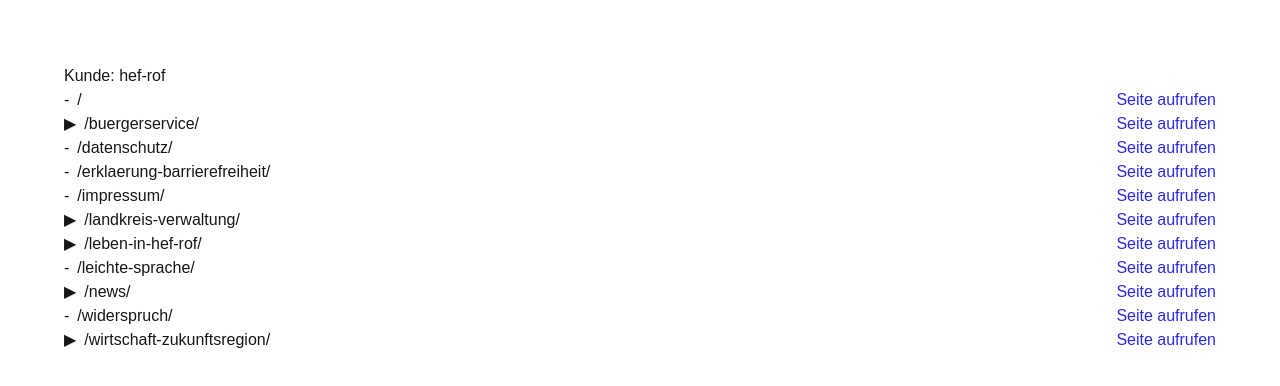
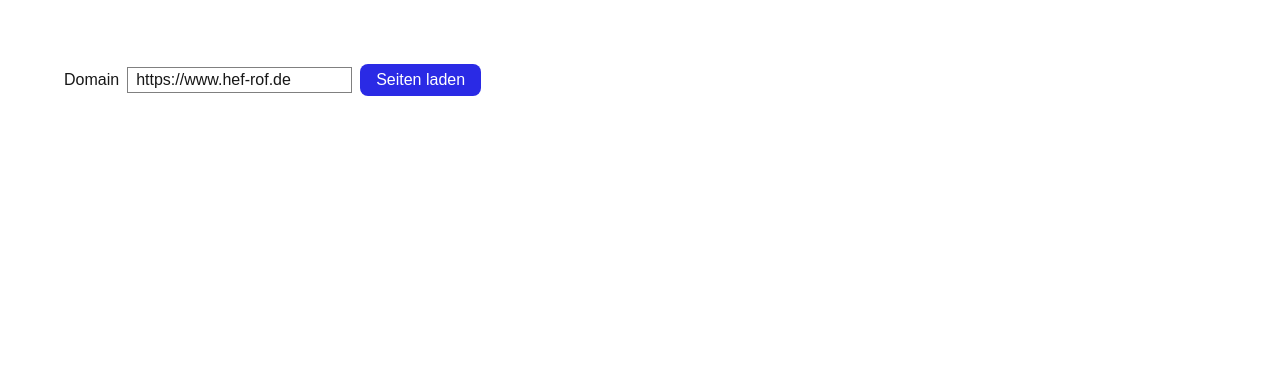
Before and after one commit to alexanderhodes/challenge-viind, a Next.js app: page / in a window 1280 px wide. Shown: the top 386 px of the page. Built offline with nearby package versions, Linux system fonts and the light colour scheme.

Commit message:
feat: added input for url

```diff
--- a/app/api/customers/route.ts
+++ /dev/null
@@ -1,6 +0,0 @@
-import { customers } from "@/data/paths";
-import { NextResponse } from "next/server";
-
-export async function GET() {
-  return NextResponse.json(customers);
-}
--- /dev/null
+++ b/app/api/pages/route.ts
@@ -0,0 +1,34 @@
+import { domains } from "@/data/paths";
+import { NextResponse } from "next/server";
+
+const toHostname = (input: string) => {
+  try {
+    const url = new URL(input.startsWith("https://") ? input : `https://input`);
+    return url.hostname.toLowerCase().replace(/^www\./, "");
+  } catch {
+    return undefined;
+  }
+};
+
+export async function POST(request: Request) {
+  const body = await request.json().catch(() => null);
+  const hostname =
+    typeof body?.domain === "string"
+      ? toHostname(body.domain.trim())
+      : undefined;
+
+  if (!hostname) {
+    return NextResponse.json({ error: "Ungültige Domain" }, { status: 400 });
+  }
+
+  const domain = domains.find((d) => toHostname(d.baseUrl) === hostname);
+
+  if (!domain) {
+    return NextResponse.json(
+      { error: "Domain nicht gefunden" },
+      { status: 404 },
+    );
+  }
+
+  return NextResponse.json(domain);
+}
--- a/app/globals.css
+++ b/app/globals.css
@@ -47,3 +47,21 @@ body {
 a {
   color: rgb(42, 42, 229);
 }
+
+.split {
+  display: grid;
+  grid-template-columns: minmax(240px, 1fr) 2fr;
+  gap: 32px;
+  margin-top: 32px;
+}
+
+.search-button {
+  border-radius: 8px;
+  padding: 4px 16px;
+  background-color: rgb(42, 42, 229);
+  color: #ffffff;
+}
+
+.label {
+  font-weight: 700;
+}
--- a/app/page.tsx
+++ b/app/page.tsx
@@ -1,40 +1,53 @@
 "use client";
 
-import { CustomerTree } from "@/components/customer-tree";
-import { Customer } from "@/data/paths";
-import { useQuery } from "@tanstack/react-query";
+import { DomainTree } from "@/components/domain-tree";
+import { PageDetail } from "@/components/page-detail";
+import { useDomainPages } from "@/hooks/use-domain-pages";
+import { buildPathTree, findNode } from "@/utils/tree.util";
+import { FormEvent, useMemo, useState } from "react";
 
 export default function Home() {
-  const { data, error, isPending } = useQuery<Customer[]>({
-    queryKey: ["customers"],
-    queryFn: async () => {
-      const response = await fetch("/api/customers");
-      if (!response.ok) throw new Error(`HTTP ${response.status}`);
-      return response.json();
-    },
-  });
+  const [domain, setDomain] = useState("https://www.hef-rof.de");
+  const [selectedPath, setSelectedPath] = useState<string>();
+  const { data, error, isPending, mutate } = useDomainPages();
 
-  if (isPending) {
-    return (
-      <main>
-        <p>Daten werden geladen</p>
-      </main>
-    );
-  }
+  const roots = useMemo(() => (data ? buildPathTree(data.pages) : []), [data]);
+  const selectedNode = selectedPath ? findNode(roots, selectedPath) : undefined;
 
-  if (!data || error) {
-    return (
-      <main>
-        <p>Fehler beim Laden der Daten</p>
-      </main>
-    );
-  }
+  const handleSubmit = (event: FormEvent) => {
+    event.preventDefault();
+    setSelectedPath(undefined);
+    mutate(domain);
+  };
 
   return (
     <main className="main">
-      {data.map((d) => (
-        <CustomerTree key={d.id} customer={d} />
-      ))}
+      <form onSubmit={handleSubmit} className="row-title">
+        <label htmlFor="domain">Domain</label>
+        <input
+          id="domain"
+          value={domain}
+          onChange={(event) => setDomain(event.target.value)}
+          style={{ border: "1px solid gray", padding: "0 8px" }}
+        />
+        <button type="submit" className="search-button" disabled={isPending}>
+          Seiten laden
+        </button>
+      </form>
+
+      {isPending && <p>Daten werden geladen</p>}
+      {error && <p>Fehler beim Laden der Daten: {error.message}</p>}
+
+      {data && !isPending && (
+        <div className="split">
+          <DomainTree
+            roots={roots}
+            selectedPath={selectedPath}
+            onSelect={setSelectedPath}
+          />
+          <PageDetail baseUrl={data.baseUrl} node={selectedNode} />
+        </div>
+      )}
     </main>
   );
 }
--- a/components/customer-tree.tsx
+++ /dev/null
@@ -1,25 +0,0 @@
-import { Customer } from "@/data/paths";
-import { buildPathTree } from "@/utils/customer.util";
-import { FunctionComponent } from "react";
-import { TreeNodeItem } from "./tree-node-item";
-
-type Props = {
-  customer: Customer;
-};
-
-export const CustomerTree: FunctionComponent<Props> = ({ customer }) => {
-  const roots = buildPathTree(customer);
-
-  return (
-    <>
-      <p>Kunde: {customer.id}</p>
-      {roots.map((node) => (
-        <TreeNodeItem
-          key={"node-" + node.path}
-          baseUrl={customer.baseUrl}
-          node={node}
-        />
-      ))}
-    </>
-  );
-};
--- /dev/null
+++ b/components/domain-tree.tsx
@@ -0,0 +1,26 @@
+import { PathNode } from "@/utils/tree.util";
+import { FunctionComponent } from "react";
+import { TreeNodeItem } from "./tree-node-item";
+
+type Props = {
+  roots: PathNode[];
+  selectedPath?: string;
+  onSelect: (path: string) => void;
+};
+
+export const DomainTree: FunctionComponent<Props> = ({
+  roots,
+  selectedPath,
+  onSelect,
+}) => (
+  <nav>
+    {roots.map((node) => (
+      <TreeNodeItem
+        key={"node-" + node.path}
+        node={node}
+        selectedPath={selectedPath}
+        onSelect={onSelect}
+      />
+    ))}
+  </nav>
+);
--- /dev/null
+++ b/components/page-detail.tsx
@@ -0,0 +1,43 @@
+import { PathNode } from "@/utils/tree.util";
+import { FunctionComponent } from "react";
+
+type Props = {
+  baseUrl: string;
+  node?: PathNode;
+};
+
+export const PageDetail: FunctionComponent<Props> = ({ baseUrl, node }) => {
+  if (!node) {
+    return <p>Pfad im Baum auswählen, um die Inhalte zu sehen.</p>;
+  }
+
+  const { page } = node;
+  const url = `${baseUrl}${node.path}`;
+
+  return (
+    <article>
+      <h1>{page?.title ?? node.segment}</h1>
+      <p>
+        <a href={url} target="_blank" rel="noopener noreferrer">
+          {url}
+        </a>
+      </p>
+      {page ? (
+        <>
+          <div>
+            <p className="label">Beschreibung</p>
+            <p>{page.description}</p>
+            <p className="label">Status</p>
+            <p>{page.statusCode}</p>
+            <p className="label">Gecrawlt am</p>
+            <p>{new Date(page.crawledAt).toLocaleString("de-DE")}</p>
+          </div>
+          <h2 className="label">Inhalt</h2>
+          <p style={{ whiteSpace: "pre-wrap" }}>{page.content}</p>
+        </>
+      ) : (
+        <p>Für diesen Pfad wurde keine eigene Seite gecrawlt.</p>
+      )}
+    </article>
+  );
+};
--- a/components/tree-node-item.tsx
+++ b/components/tree-node-item.tsx
@@ -1,16 +1,22 @@
 "use client";
 
-import { PathNode } from "@/utils/customer.util";
+import { PathNode } from "@/utils/tree.util";
 import { FunctionComponent, useState } from "react";
 
 type Props = {
-  baseUrl: string;
   node: PathNode;
+  selectedPath?: string;
+  onSelect: (path: string) => void;
 };
 
-export const TreeNodeItem: FunctionComponent<Props> = ({ baseUrl, node }) => {
+export const TreeNodeItem: FunctionComponent<Props> = ({
+  node,
+  selectedPath,
+  onSelect,
+}) => {
   const [open, setOpen] = useState(false);
   const hasChildren = node.children.length > 0;
+  const selected = node.path === selectedPath;
 
   return (
     <div>
@@ -27,17 +33,24 @@ export const TreeNodeItem: FunctionComponent<Props> = ({ baseUrl, node }) => {
           ) : (
             <span aria-hidden>-</span>
           )}
-          <p>{node.path}</p>
+          <button
+            type="button"
+            aria-current={selected}
+            style={{ fontWeight: selected ? "bold" : undefined }}
+            onClick={() => onSelect(node.path)}
+          >
+            {node.segment}
+          </button>
         </div>
-        <a href={`${baseUrl}${node.path}`}>Seite aufrufen</a>
       </div>
       {hasChildren && open && (
         <div style={{ marginLeft: "1.5rem" }}>
           {node.children.map((child) => (
             <TreeNodeItem
               key={"node-" + child.path}
-              baseUrl={baseUrl}
               node={child}
+              selectedPath={selectedPath}
+              onSelect={onSelect}
             />
           ))}
         </div>
--- a/data/paths.ts
+++ b/data/paths.ts
@@ -1,130 +1,106 @@
-export type Customer = {
-  id: string;
-  baseUrl: string;
-  pages: { path: string }[];
+export type CrawledPage = {
+  path: string;
+  title: string;
+  description: string;
+  content: string;
+  statusCode: number;
+  crawledAt: string;
 };
 
-export const customers: Customer[] = [
+export type CrawledDomain = {
+  baseUrl: string;
+  pages: CrawledPage[];
+};
+
+type DomainSource = {
+  baseUrl: string;
+  paths: string[];
+};
+
+const crawlStart = Date.now();
+
+const toTitle = (path: string) => {
+  const last = path.split("/").filter(Boolean).pop();
+  if (!last) return "Startseite";
+  const words = last.replace(/-/g, " ");
+  return words.charAt(0).toUpperCase() + words.slice(1);
+};
+
+// Mock metadata is derived from the path, so the crawler output stays deterministic
+const toCrawledPage = (baseUrl: string, path: string, index: number) => {
+  const title = toTitle(path);
+
+  return {
+    path,
+    title,
+    description: `Beschreibung der Seite "${title}".`,
+    content: `Gecrawlter Inhalt von ${baseUrl}${path}\n\nDies ist Beispieltext der Seite "${title}", wie er vom Crawler als Wissensbasis für den Chatbot gespeichert wird.`,
+    statusCode: 200,
+    crawledAt: new Date(crawlStart + index * 60_000).toISOString(),
+  } satisfies CrawledPage;
+};
+
+const sources: DomainSource[] = [
   {
-    id: "hef-rof",
     baseUrl: "https://www.hef-rof.de",
-    pages: [
-      { path: "/" },
-      { path: "/leben-in-hef-rof/" },
-      { path: "/leben-in-hef-rof/bauen-wohnen/" },
-      {
-        path: "/leben-in-hef-rof/einwanderung-aufenthalt-asyl/",
-      },
-      { path: "/leben-in-hef-rof/engagement-hobby/" },
-      {
-        path: "/leben-in-hef-rof/gesundheit-mensch-tier/",
-      },
-      { path: "/leben-in-hef-rof/kfz-verkehr/" },
-      {
-        path: "/leben-in-hef-rof/kinder-jugend-familie/",
-      },
-      {
-        path: "/leben-in-hef-rof/kommunales-jobcenter/",
-      },
-      { path: "/leben-in-hef-rof/ordnung-sicherheit/" },
-      {
-        path: "/leben-in-hef-rof/pflege-senioren-sozialhilfe/",
-      },
-      {
-        path: "/leben-in-hef-rof/schule-bildung-sport/",
-      },
-      { path: "/landkreis-verwaltung/" },
-      { path: "/landkreis-verwaltung/einrichtungen/" },
-      { path: "/landkreis-verwaltung/verwaltung/" },
-      { path: "/landkreis-verwaltung/der-landkreis/" },
-      { path: "/landkreis-verwaltung/politik-wahlen/" },
-      {
-        path: "/landkreis-verwaltung/karriere-im-landratsamt/",
-      },
-      {
-        path: "/landkreis-verwaltung/verwaltung/ansprechpersonen-von-a-z/",
-      },
-      {
-        path: "/landkreis-verwaltung/verwaltung/service-verwaltung/",
-      },
-      {
-        path: "/landkreis-verwaltung/verwaltung/unsere-leistungen-von-a-z/",
-      },
-      {
-        path: "/landkreis-verwaltung/verwaltung/presse/",
-      },
-      {
-        path: "/landkreis-verwaltung/verwaltung/verwaltungsspitze/",
-      },
-      {
-        path: "/landkreis-verwaltung/verwaltung/oeffentliche-bekanntmachungen/",
-      },
-      {
-        path: "/landkreis-verwaltung/verwaltung/frauen-gleichstellung/",
-      },
-      {
-        path: "/landkreis-verwaltung/verwaltung/anfahrt-und-lageplaene/",
-      },
-      {
-        path: "/landkreis-verwaltung/verwaltung/finanzen-haushalt/",
-      },
-      {
-        path: "/wirtschaft-zukunftsregion/wirtschaft-zukunftsregion/ausschreibungen-zentrale-vergabestelle/",
-      },
-      {
-        path: "/landkreis-verwaltung/verwaltung/ansprechpersonen-von-a-z/",
-      },
-      { path: "/wirtschaft-zukunftsregion/" },
-      {
-        path: "/wirtschaft-zukunftsregion/landwirtschaft-forst/",
-      },
-      {
-        path: "/wirtschaft-zukunftsregion/reststoffe/",
-      },
-      {
-        path: "/wirtschaft-zukunftsregion/umwelt-naturschutz/",
-      },
-      {
-        path: "/wirtschaft-zukunftsregion/wirtschaft-zukunftsregion/",
-      },
-      {
-        path: "/landkreis-verwaltung/verwaltung/presse/news-archiv/",
-      },
-      {
-        path: "/news/2026/september/stadtradeln-fast-fuenfmal-um-die-welt-rund-190-000-kilometer-im-landkreis-hersfeld-rotenburg-geradelt/",
-      },
-      {
-        path: "/news/2026/august/sanierung-und-funktionserweiterung-des-dgh-schletzenrod-kann-beginnen/",
-      },
-      {
-        path: "/news/2026/august/foerderung-fuer-sanierung-des-denkmalgeschuetzten-backhauses-in-odensachsen/",
-      },
-      { path: "/datenschutz/" },
-      { path: "/erklaerung-barrierefreiheit/" },
-      { path: "/impressum/" },
-      { path: "/widerspruch/" },
-      { path: "/leichte-sprache/" },
-      {
-        path: "/landkreis-verwaltung/verwaltung/presse/",
-      },
-      {
-        path: "/landkreis-verwaltung/verwaltung/unsere-leistungen-von-a-z/",
-      },
-      {
-        path: "/buergerservice/abteilungen/HES:department:29248",
-      },
-      {
-        path: "/news/2026/oktober/abc-cafe-ermoeglicht-menschen-die-integration-in-bad-hersfeld/",
-      },
-      {
-        path: "/news/2026/oktober/abend-des-sports-2027-nominierungen-sind-ab-sofort-moeglich/",
-      },
-      {
-        path: "/news/2026/september/minderjaehrige-im-digitalen-raum/",
-      },
-      {
-        path: "/news/2026/september/stadtradeln-fast-fuenfmal-um-die-welt-rund-190-000-kilometer-im-landkreis-hersfeld-rotenburg-geradelt/",
-      },
+    paths: [
+      "/",
+      "/leben-in-hef-rof/",
+      "/leben-in-hef-rof/bauen-wohnen/",
+      "/leben-in-hef-rof/einwanderung-aufenthalt-asyl/",
+      "/leben-in-hef-rof/engagement-hobby/",
+      "/leben-in-hef-rof/gesundheit-mensch-tier/",
+      "/leben-in-hef-rof/kfz-verkehr/",
+      "/leben-in-hef-rof/kinder-jugend-familie/",
+      "/leben-in-hef-rof/kommunales-jobcenter/",
+      "/leben-in-hef-rof/ordnung-sicherheit/",
+      "/leben-in-hef-rof/pflege-senioren-sozialhilfe/",
+      "/leben-in-hef-rof/schule-bildung-sport/",
+      "/landkreis-verwaltung/",
+      "/landkreis-verwaltung/einrichtungen/",
+      "/landkreis-verwaltung/verwaltung/",
+      "/landkreis-verwaltung/der-landkreis/",
+      "/landkreis-verwaltung/politik-wahlen/",
+      "/landkreis-verwaltung/karriere-im-landratsamt/",
+      "/landkreis-verwaltung/verwaltung/ansprechpersonen-von-a-z/",
+      "/landkreis-verwaltung/verwaltung/service-verwaltung/",
+      "/landkreis-verwaltung/verwaltung/unsere-leistungen-von-a-z/",
+      "/landkreis-verwaltung/verwaltung/presse/",
+      "/landkreis-verwaltung/verwaltung/verwaltungsspitze/",
+      "/landkreis-verwaltung/verwaltung/oeffentliche-bekanntmachungen/",
+      "/landkreis-verwaltung/verwaltung/frauen-gleichstellung/",
+      "/landkreis-verwaltung/verwaltung/anfahrt-und-lageplaene/",
+      "/landkreis-verwaltung/verwaltung/finanzen-haushalt/",
+      "/wirtschaft-zukunftsregion/wirtschaft-zukunftsregion/ausschreibungen-zentrale-vergabestelle/",
+      "/landkreis-verwaltung/verwaltung/ansprechpersonen-von-a-z/",
+      "/wirtschaft-zukunftsregion/",
+      "/wirtschaft-zukunftsregion/landwirtschaft-forst/",
+      "/wirtschaft-zukunftsregion/reststoffe/",
+      "/wirtschaft-zukunftsregion/umwelt-naturschutz/",
+      "/wirtschaft-zukunftsregion/wirtschaft-zukunftsregion/",
+      "/landkreis-verwaltung/verwaltung/presse/news-archiv/",
+      "/news/2026/september/stadtradeln-fast-fuenfmal-um-die-welt-rund-190-000-kilometer-im-landkreis-hersfeld-rotenburg-geradelt/",
+      "/news/2026/august/sanierung-und-funktionserweiterung-des-dgh-schletzenrod-kann-beginnen/",
+      "/news/2026/august/foerderung-fuer-sanierung-des-denkmalgeschuetzten-backhauses-in-odensachsen/",
+      "/datenschutz/",
+      "/erklaerung-barrierefreiheit/",
+      "/impressum/",
+      "/widerspruch/",
+      "/leichte-sprache/",
+      "/landkreis-verwaltung/verwaltung/presse/",
+      "/landkreis-verwaltung/verwaltung/unsere-leistungen-von-a-z/",
+      "/buergerservice/abteilungen/HES:department:29248",
+      "/news/2026/oktober/abc-cafe-ermoeglicht-menschen-die-integration-in-bad-hersfeld/",
+      "/news/2026/oktober/abend-des-sports-2027-nominierungen-sind-ab-sofort-moeglich/",
+      "/news/2026/september/minderjaehrige-im-digitalen-raum/",
+      "/news/2026/september/stadtradeln-fast-fuenfmal-um-die-welt-rund-190-000-kilometer-im-landkreis-hersfeld-rotenburg-geradelt/",
     ],
   },
 ];
+
+export const domains: CrawledDomain[] = sources.map(({ baseUrl, paths }) => ({
+  baseUrl,
+  pages: [...new Set(paths)].map((path, index) =>
+    toCrawledPage(baseUrl, path, index),
+  ),
+}));
--- /dev/null
+++ b/hooks/use-domain-pages.ts
@@ -0,0 +1,17 @@
+import { CrawledDomain } from "@/data/paths";
+import { useMutation } from "@tanstack/react-query";
+
+export const useDomainPages = () =>
+  useMutation<CrawledDomain, Error, string>({
+    mutationFn: async (domain) => {
+      const response = await fetch("/api/pages", {
+        method: "POST",
+        headers: { "Content-Type": "application/json" },
+        body: JSON.stringify({ domain }),
+      });
+      const body = await response.json();
+      if (!response.ok)
+        throw new Error(body.error ?? `HTTP ${response.status}`);
+      return body;
+    },
+  });
--- a/utils/customer.util.ts
+++ b/utils/tree.util.ts
@@ -1,8 +1,10 @@
-import { Customer } from "@/data/paths";
+import { CrawledPage } from "@/data/paths";
 
 export type PathNode = {
   segment: string;
   path: string;
+  // undefined for intermediate nodes that were not crawled themselves
+  page?: CrawledPage;
   children: PathNode[];
 };
 
@@ -16,16 +18,23 @@ const sortTree = (nodes: PathNode[]) => {
   nodes.forEach((node) => sortTree(node.children));
 };
 
-export const buildPathTree = (customer: Customer) => {
+// Unifies "/produkte", "produkte/" and "/produkte/?a=1" to "/produkte/"
+export const normalizePath = (path: string) => {
+  const segments = path.split(/[?#]/)[0].split("/").filter(Boolean);
+  return segments.length ? `/${segments.join("/")}/` : "/";
+};
+
+export const buildPathTree = (pages: CrawledPage[]) => {
   const roots: PathNode[] = [];
 
-  customer.pages.forEach(({ path }) => {
+  pages.forEach((page) => {
+    const path = normalizePath(page.path);
     const segments = path.split("/").filter(Boolean);
 
     // "/" has no segments and becomes its own top-level node
     if (segments.length === 0) {
       if (!roots.some((root) => root.path === "/")) {
-        roots.push({ segment: "/", path: "/", children: [] });
+        roots.push({ segment: "/", path: "/", page, children: [] });
       }
       return;
     }
@@ -33,6 +42,7 @@ export const buildPathTree = (customer: Customer) => {
     let siblings = roots;
 
     segments.forEach((segment, i) => {
+      const isLast = i === segments.length - 1;
       let node = siblings.find((sibling) => sibling.segment === segment);
 
       if (!node) {
@@ -44,6 +54,9 @@ export const buildPathTree = (customer: Customer) => {
         siblings.push(node);
       }
 
+      // intermediate nodes created earlier get their page once it shows up
+      if (isLast && !node.page) node.page = page;
+
       siblings = node.children;
     });
   });
@@ -52,3 +65,14 @@ export const buildPathTree = (customer: Customer) => {
 
   return roots;
 };
+
+export const findNode = (
+  nodes: PathNode[],
+  path: string,
+): PathNode | undefined => {
+  for (const node of nodes) {
+    if (node.path === path) return node;
+    const found = findNode(node.children, path);
+    if (found) return found;
+  }
+};
```
